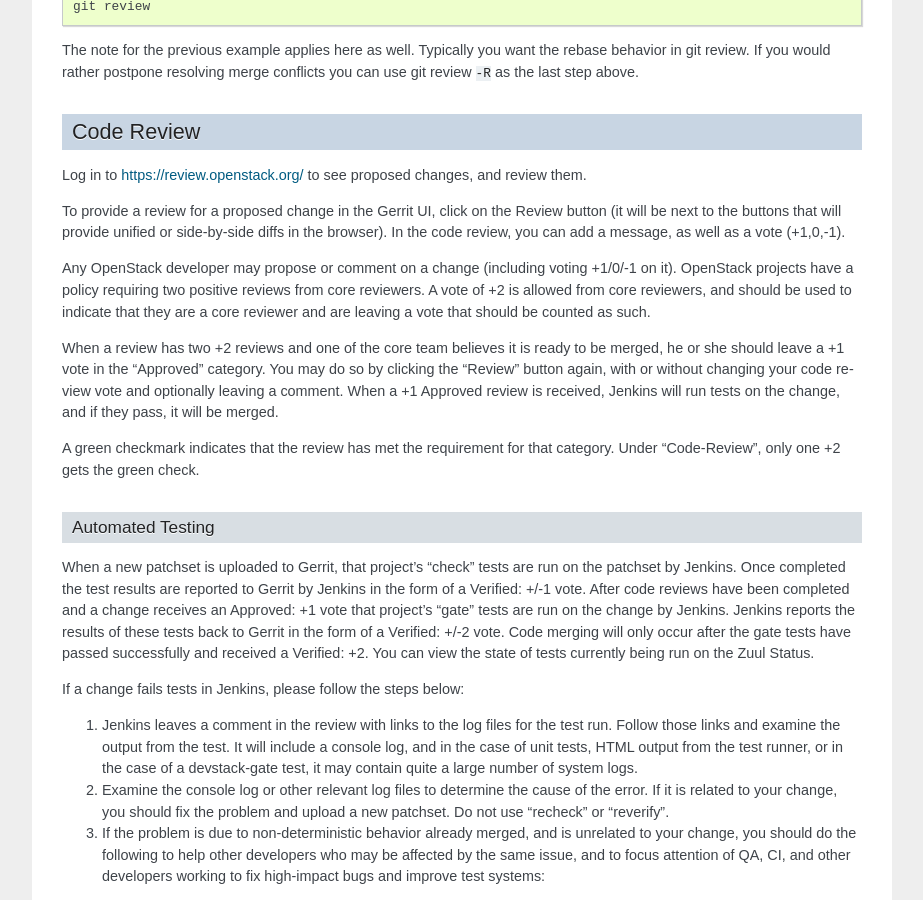
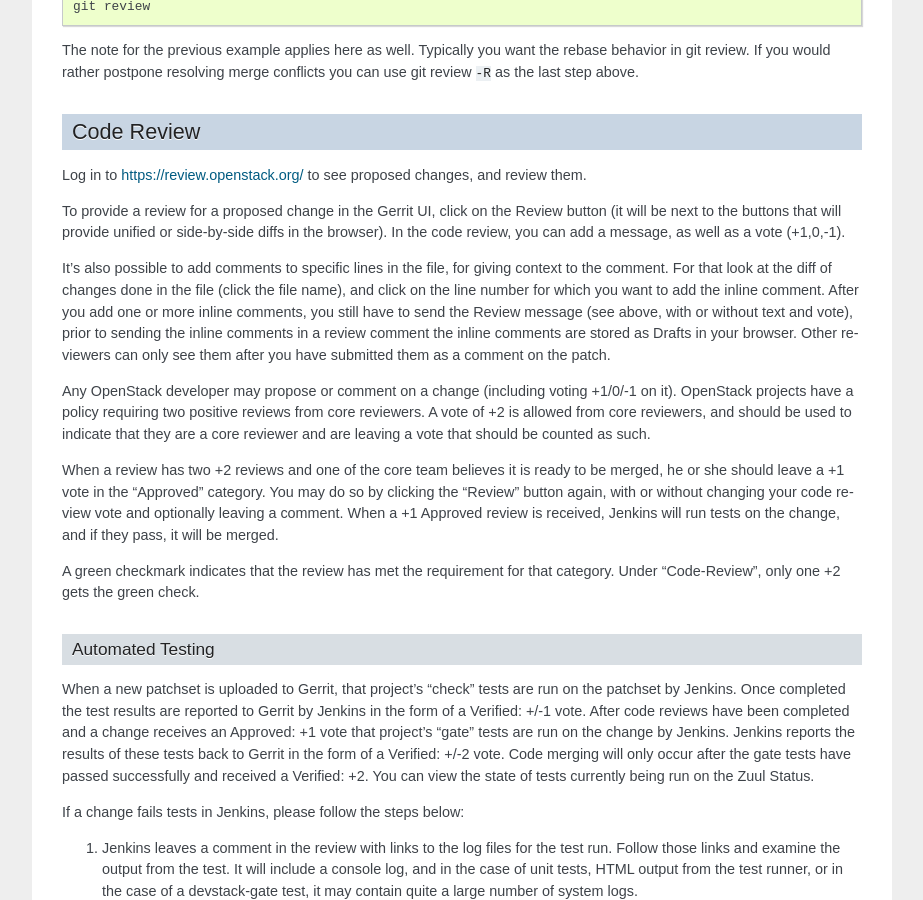
Before and after one commit to openstack-archive/infra-manual, a Sphinx documentation site: the page built from doc/source/developers.rst, in a window 1280 px wide and 900 px high, scrolled down 5791 px. Shown: the whole window, without its empty margins (198-1121 px from the left). Built offline with Sphinx 7.4.7, drawn with Linux system fonts in a browser that asks for light colours.

Commit message:
Add information about inline reviews
Add a paragraph explaining how to comment on specific lines of a review.

Change-Id: Id2e848c0ec20d87b504610b2aed492f9c22d9e35
Co-Authored-By: Pavel Sedlák <psedlak@redhat.com>

```diff
--- a/doc/source/developers.rst
+++ b/doc/source/developers.rst
@@ -343,6 +343,16 @@
 unified or side-by-side diffs in the browser). In the code review, you
 can add a message, as well as a vote (+1,0,-1).
 
+It's also possible to add comments to specific lines in the file, for
+giving context to the comment. For that look at the diff of changes
+done in the file (click the file name), and click on the line number
+for which you want to add the inline comment. After you add one or
+more inline comments, you still have to send the Review message (see
+above, with or without text and vote), prior to sending the inline
+comments in a review comment the inline comments are stored as Drafts
+in your browser. Other reviewers can only see them after you have
+submitted them as a comment on the patch.
+
 Any OpenStack developer may propose or comment on a change (including
 voting +1/0/-1 on it). OpenStack projects have a policy requiring two
 positive reviews from core reviewers. A vote of +2 is allowed from
```
